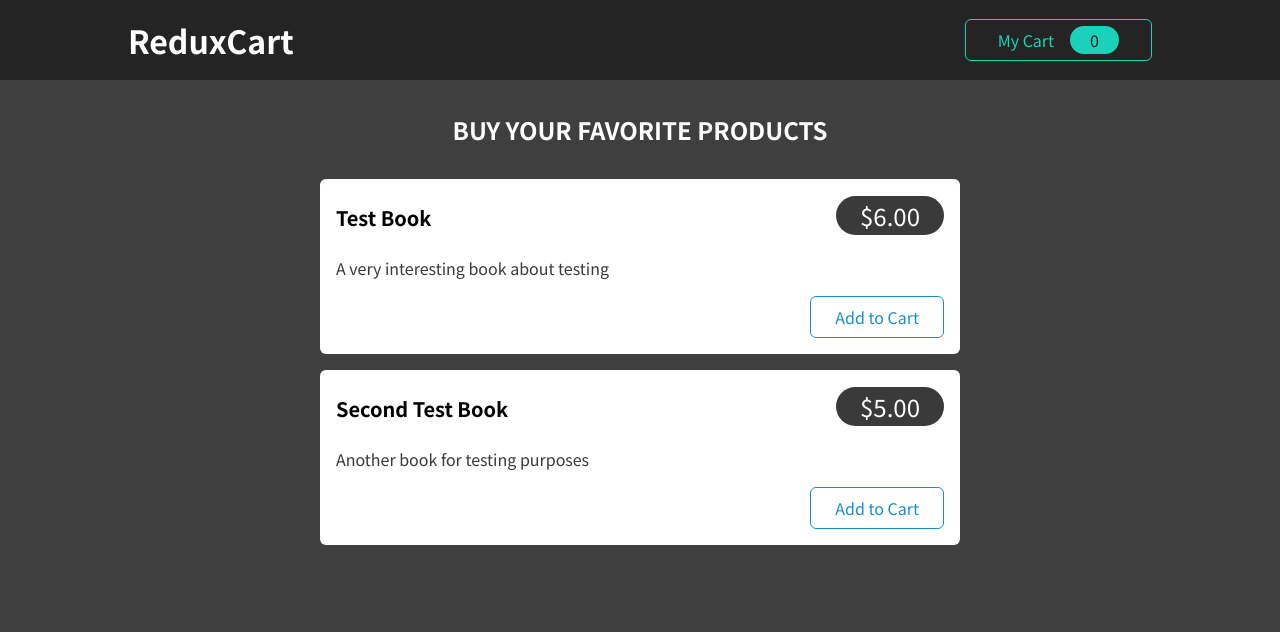
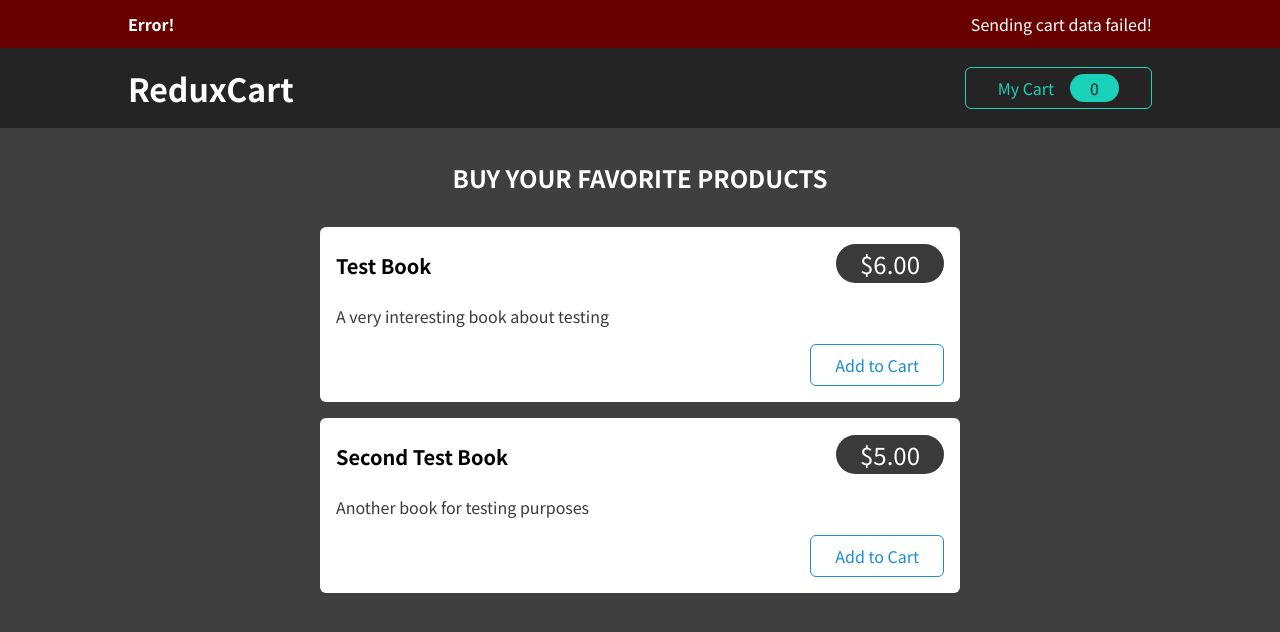
Before and after one commit to Dhavisco/ReduxCart, a React (Vite) app: page / in a window 1280 px wide. Shown: the top 632 px of the page. Built offline with nearby package versions, Linux system fonts and the light colour scheme; no server answers.

Commit message:
http state and feedback

```diff
--- a/src/App.jsx
+++ b/src/App.jsx
@@ -1,26 +1,79 @@
-import { useSelector } from "react-redux";
+import { useDispatch, useSelector } from "react-redux";
 import Cart from "./components/Cart/Cart";
 import Layout from "./components/Layout/Layout";
 import Products from "./components/Shop/Products";
 import { useEffect } from "react";
+import { uiActions } from "./store/ui-slice";
+import Notification from "./components/UI/Notification";
+
+let isInitial = true;
 
 function App() {
-
-const showCart = useSelector((state) => state.ui.cartIsVisible)
+  const dispatch = useDispatch();
+  const showCart = useSelector((state) => state.ui.cartIsVisible);
   const cart = useSelector((state) => state.cart);
+  const notification = useSelector((state) => state.ui.notification);
 
   useEffect(() => {
-  fetch("https://reduxcart-89c68-default-rtdb.firebaseio.com/cart.json", {
-    method:'PUT',
-    body:JSON.stringify(cart),
+    const sendCartData = async () => {
+      dispatch(
+        uiActions.showNotification({
+          status: "pending",
+          title: "Sending...",
+          message: "Sending cart data!",
+        })
+      );
+      const response = await fetch(
+        "https://reduxcart-89c68-default-rtdb.firebaseio.com/cart.json",
+        {
+          method: "PUT",
+          body: JSON.stringify(cart),
+        }
+      );
+
+      if (!response.ok) {
+        throw new Error("Sending cart data failed.");
+      }
+
+      dispatch(
+        uiActions.showNotification({
+          status: "success",
+          title: "Success!",
+          message: "Sent cart data successfully!",
+        })
+      );
+    };
+
+    if (isInitial) {
+      isInitial = false;
+      return;
+    }
+
+    sendCartData().catch((error) => {
+      dispatch(
+        uiActions.showNotification({
+          status: "error",
+          title: "Error!",
+          message: "Sending cart data failed!",
+        })
+      );
     });
-},[cart]);
+  }, [cart, dispatch]);
 
   return (
+    <>
+      {notification && (
+        <Notification
+          status={notification.status}
+          title={notification.title}
+          message={notification.message}
+        />
+      )}
       <Layout>
         {showCart && <Cart />}
         <Products />
       </Layout>
+    </>
   );
 }
 
--- /dev/null
+++ b/src/components/UI/Notification.jsx
@@ -0,0 +1,23 @@
+import classes from "./Notification.module.css";
+
+const Notification = (props) => {
+  let specialClasses = "";
+
+  if (props.status === "error") {
+    specialClasses = classes.error;
+  }
+  if (props.status === "success") {
+    specialClasses = classes.success;
+  }
+
+  const cssClasses = `${classes.notification} ${specialClasses}`;
+
+  return (
+    <section className={cssClasses}>
+      <h2>{props.title}</h2>
+      <p>{props.message}</p>
+    </section>
+  );
+};
+
+export default Notification;
--- /dev/null
+++ b/src/components/UI/Notification.module.css
@@ -0,0 +1,24 @@
+.notification {
+  width: 100%;
+  height: 3rem;
+  background-color: #1a8ed1;
+  display: flex;
+  justify-content: space-between;
+  padding: 0.5rem 10%;
+  align-items: center;
+  color: white;
+}
+
+.notification h2,
+.notification p {
+  font-size: 1rem;
+  margin: 0;
+}
+
+.error {
+  background-color: #690000;
+}
+
+.success {
+  background-color: #1ad1b9;
+}
--- a/src/store/ui-slice.jsx
+++ b/src/store/ui-slice.jsx
@@ -1,15 +1,23 @@
 import { createSlice } from "@reduxjs/toolkit";
 
 const uiSlice = createSlice({
-  name: 'ui',
-  initialState:{
-    cartIsVisible: false
+  name: "ui",
+  initialState: {
+    cartIsVisible: false,
+    notification: null,
   },
-  reducers:{
-    toggle(state){
+  reducers: {
+    toggle(state) {
       state.cartIsVisible = !state.cartIsVisible;
-    }
-  }
+    },
+    showNotification(state, action) {
+      state.notification = {
+        status: action.payload.status,
+        title: action.payload.title,
+        message: action.payload.message,
+      };
+    },
+  },
 });
 
 export const uiActions = uiSlice.actions;
```
Lines whose indentation alone changed are shown as unchanged.
